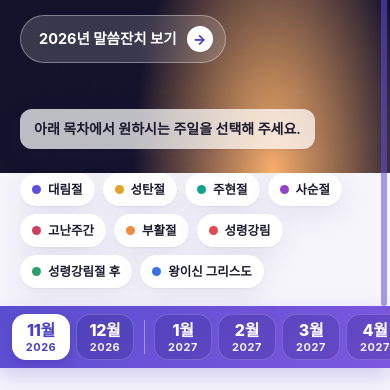
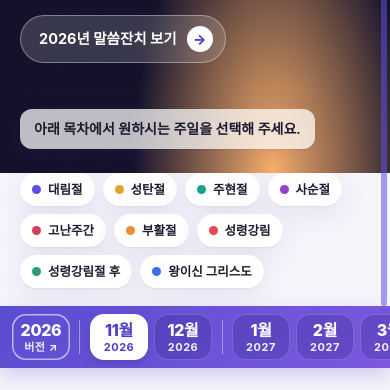
Before and after one commit to ksk0203-oss/word-feast, a plain HTML site: page 2027/index.html in a window 390 px wide. Shown: the part 454-844 px from the top of the page. Drawn offline with Linux system fonts and the light colour scheme; a web font is replaced by a local one.

Commit message:
Move the 2026 edition link to the front of the month index
Co-Authored-By: Claude Sonnet 5.5 <noreply@anthropic.com>

```diff
--- a/2027/assets/style.css
+++ b/2027/assets/style.css
@@ -165,7 +165,7 @@ button{font-family:inherit;cursor:pointer;border:0;background:none;color:inherit
 .mnav a.on small{opacity:.9}
 @media(min-width:900px) and (prefers-color-scheme:dark){:root:not([data-theme="light"]) .mnav a:not(.on){color:#B9B4F2}}
 @media(min-width:900px){:root[data-theme="dark"] .mnav a:not(.on){color:#B9B4F2}}
-.mnav a.ext{flex-direction:column;align-items:center;gap:2px;padding:10px 8px;white-space:nowrap;margin-top:8px;border:1.5px dashed color-mix(in srgb,#5B4FE0 42%,transparent);background:transparent}
+.mnav a.ext{flex-direction:column;align-items:center;gap:2px;padding:10px 8px;white-space:nowrap;margin-bottom:8px;border:1.5px dashed color-mix(in srgb,#5B4FE0 42%,transparent);background:transparent}
 .mnav a.ext:hover{background:color-mix(in srgb,#5B4FE0 14%,transparent)}
 .ver-link{display:inline-flex;align-items:center;gap:10px;margin-top:18px;padding:10px 12px 10px 18px;border-radius:999px;background:rgba(255,255,255,.16);border:1px solid rgba(255,255,255,.36);backdrop-filter:blur(14px);-webkit-backdrop-filter:blur(14px);font-size:14.5px;font-weight:700;color:#fff;transition:transform .2s ease,background .2s ease}
 .ver-link i{font-style:normal;display:grid;place-items:center;width:26px;height:26px;border-radius:50%;background:#fff;color:#4A3FC9;font-size:14px;font-weight:800}
@@ -184,7 +184,8 @@ button{font-family:inherit;cursor:pointer;border:0;background:none;color:inherit
   .mnav a.on small{opacity:1}
   .mnav a.ny{margin-left:14px}
   .mnav a.ny::before{content:"";position:absolute;left:-10px;top:6px;bottom:6px;width:1px;background:rgba(255,255,255,.4)}
-  .mnav a.ext{margin-top:0;border:0;background:transparent;box-shadow:inset 0 0 0 1.5px rgba(255,255,255,.6)}
+  .mnav a.ext{margin:0 14px 0 0;border:0;background:transparent;box-shadow:inset 0 0 0 1.5px rgba(255,255,255,.6)}
+  .mnav a.ext::after{content:"";position:absolute;right:-10px;top:6px;bottom:6px;width:1px;background:rgba(255,255,255,.4)}
   .mnav a.ext:hover{background:rgba(24,16,100,.34)}
   .month{margin-top:28px;scroll-margin-top:62px}
   .month-head{top:62px}
--- a/2027/index.html
+++ b/2027/index.html
@@ -76,10 +76,9 @@ var ORD=['첫번째주','두번째주','세번째주','네번째주','다섯번
     });
     $('months').innerHTML=h;
     /* monthly index: left column on desktop, sticky top bar on mobile */
-    var nav=$('monthNav'),nh='';
+    var nav=$('monthNav'),nh='<a class="ext" href="../2026/index.html" title="2026년 말씀잔치로 이동"><b>2026</b><small>버전 ↗</small></a>'; /* 2026 edition link sits first */
     var prevY=null;
     order.forEach(function(key){var p=key.split('-');nh+='<a href="#m-'+key+'" data-m="m-'+key+'"'+(prevY&&prevY!==p[0]?' class="ny"':'')+'><b>'+p[1]+'월</b><small>'+p[0]+'</small></a>';prevY=p[0]});
-    nh+='<a class="ny ext" href="../2026/index.html" title="2026년 말씀잔치로 이동"><b>2026</b><small>버전 ↗</small></a>';
     nav.innerHTML=nh;
     var items=nav.querySelectorAll('a[data-m]');
     function setActive(id){
```
